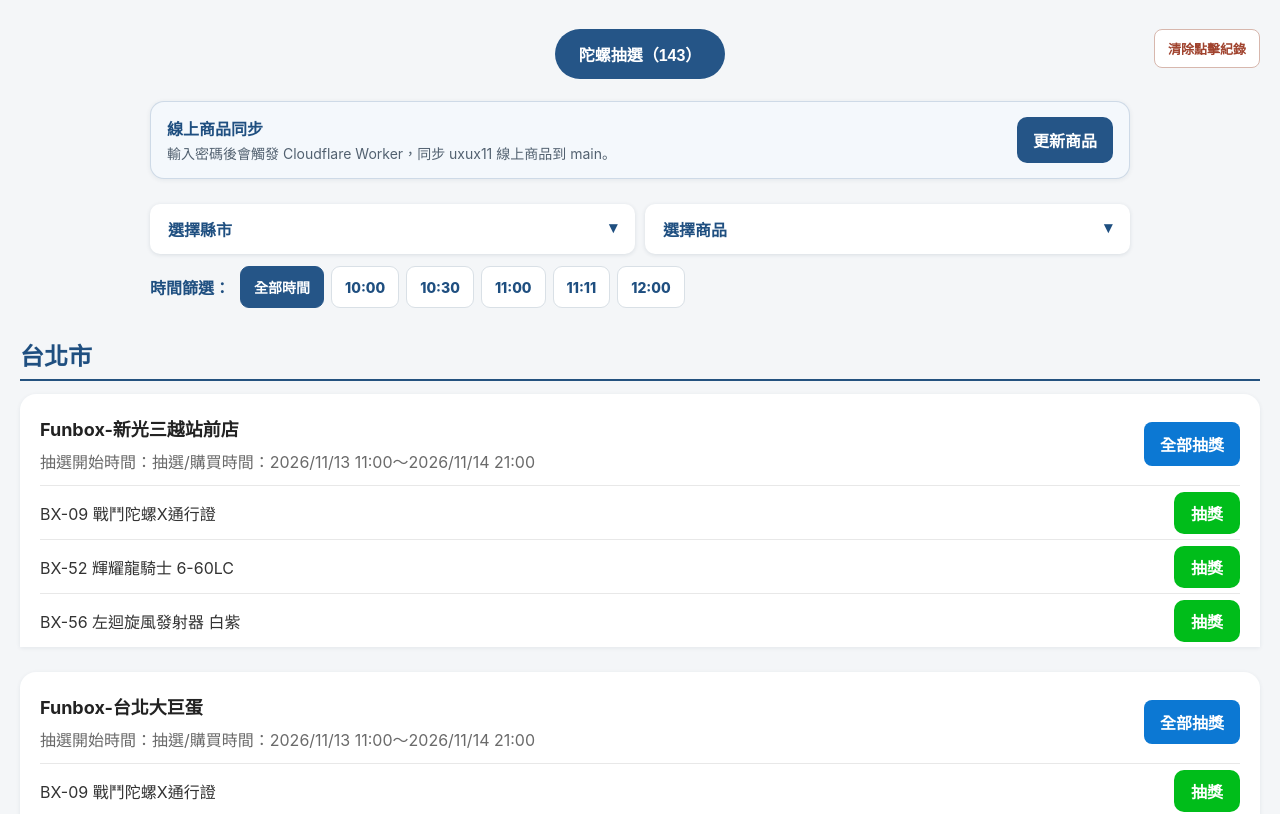
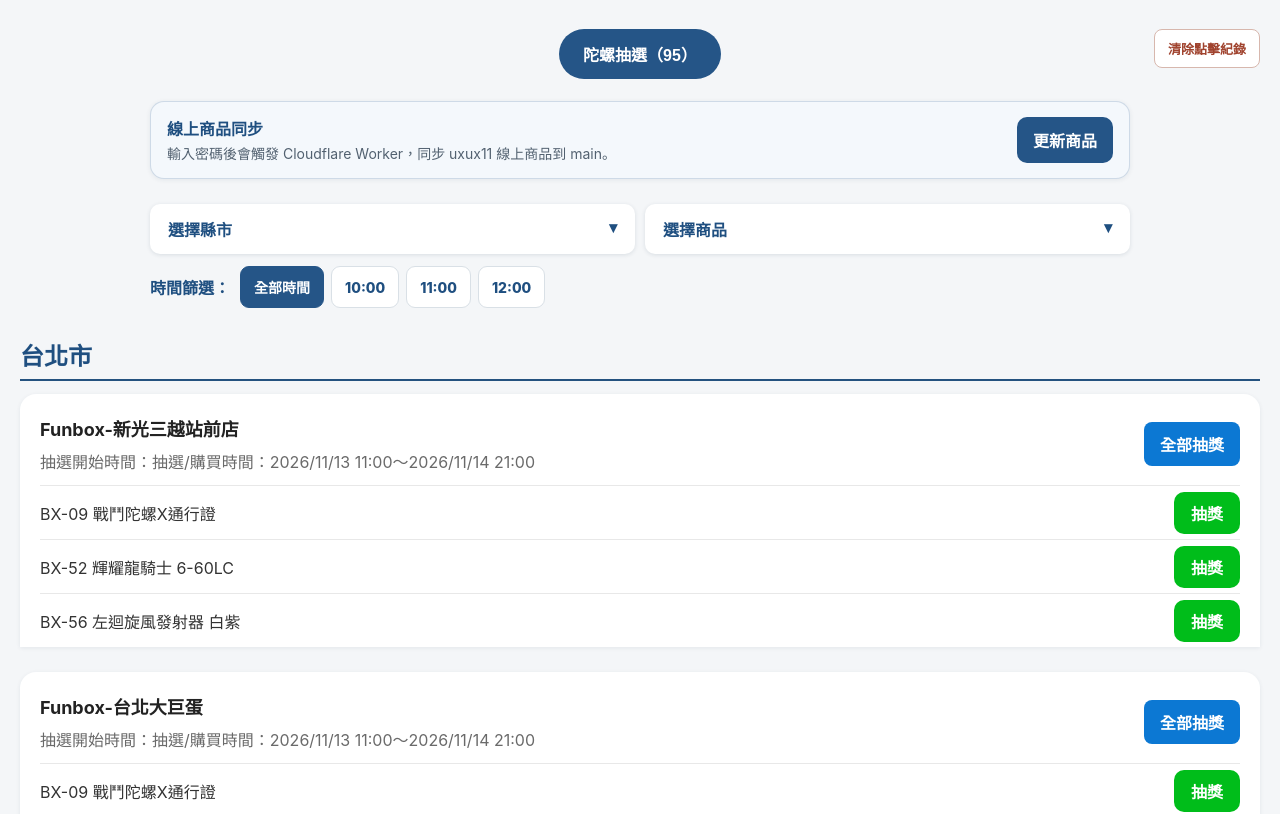
Before and after one commit to dongjhe/funbox-line-giveaway, an Angular app: page / in a window 1280 px wide. Shown: the top 814 px of the page. Built offline with nearby package versions, Linux system fonts and the light colour scheme.

Commit message:
Show only giveaways starting 2026-11-13

```diff
--- a/src/app/app.component.ts
+++ b/src/app/app.component.ts
@@ -32,7 +32,16 @@ export class AppComponent implements OnInit, OnDestroy {
   private continuousNextTimer: number | null = null;
   private continuousCountdownTimer: number | null = null;
   readonly regions = REGIONS;
-  readonly giveaways = GIVEAWAYS;
+  // Only show giveaways from the current 2026/11/13 round.
+  // Keep the source records intact so online sync cannot restore older rounds to the UI.
+  readonly giveaways = Object.fromEntries(
+    Object.entries(GIVEAWAYS).map(([region, stores]) => [
+      region,
+      stores.filter(
+        (store) => store.startTime?.match(/\d{4}\/\d{2}\/\d{2}/)?.[0] === '2026/11/13',
+      ),
+    ]),
+  ) as typeof GIVEAWAYS;
   clickedGiveaways = new Set<string>();
   selectedRegions = new Set<string>();
   selectedProducts = new Set<string>();
```
